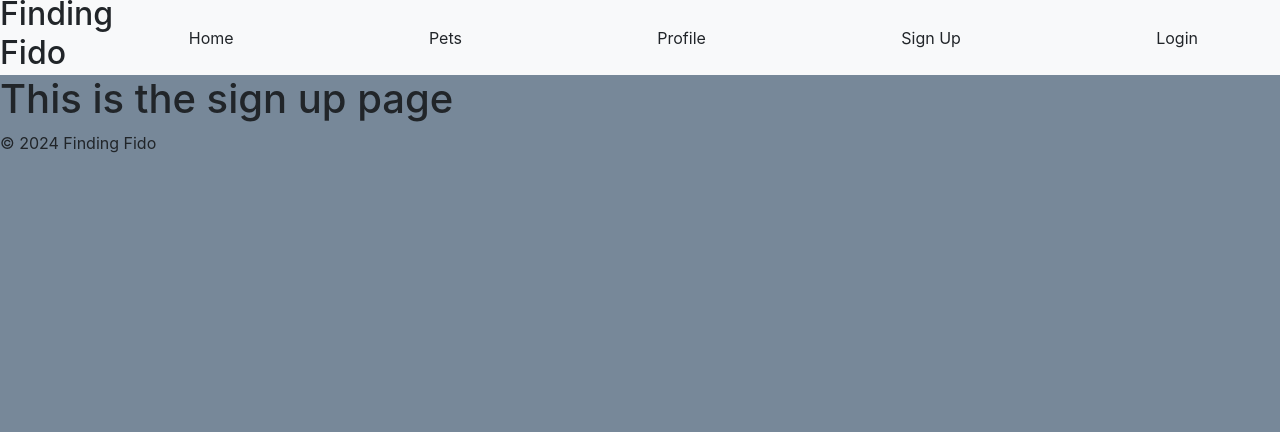
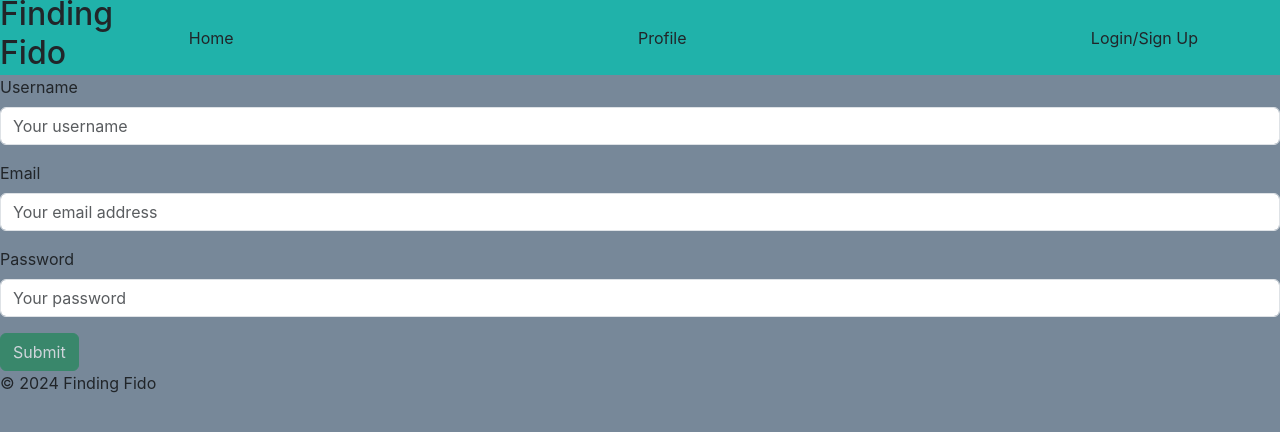
Before and after one commit to ImperialSpaceCoalition/Project3, a React (Create React App) app in the folder client/: page /signup in a window 1280 px wide. Shown: the top 432 px of the page. Built offline with nearby package versions, Linux system fonts and the light colour scheme.

Commit message:
consolidated login and signup pages and adjusted links to animal pages

```diff
--- a/client/src/App.css
+++ b/client/src/App.css
@@ -18,7 +18,7 @@
 
 .header-body{
   height: 75px;
-  background-color: red;
+  background-color: lightseagreen;
 }
 
 .home-card{
@@ -32,7 +32,7 @@
   margin: 10px;
   padding: 5px;
   border-radius: 5px;
-  background-color: darkgray;
+  background-color: darkgrey;
 }
 
 .home-image{
@@ -41,3 +41,15 @@
   padding: 5px;
   border-radius: 10px;
 }
+
+.link-button{
+  margin: 90px;
+}
+
+.link-button-guineapig{
+  margin: 90px;
+}
+
+.link-button-gerbil{
+  margin: 50px;
+}
--- a/client/src/components/Home.js
+++ b/client/src/components/Home.js
@@ -20,7 +20,7 @@ function Home() {
         {/* animal of the week card on first 4/12 of page */}
         <Col sm={4}>
           <Card.Title>Animal of the Week</Card.Title>
-          <Card style={{ width: '25rem', height: '30rem' }}>
+          <Card style={{ width: '25rem', height: '30rem', backgroundColor:"lightcoral" }}>
          <Card.Img variant="top" src="holder.js/100px180" />
          <Card.Body>
 
@@ -39,48 +39,48 @@ function Home() {
 
         <Col>
           <div className='animal-link'>
-            <a href="/dogs">Dogs</a>
             <img className="home-image" alt="animal pic" src={DogPic} />
-            {/* <a href="/dogs">Dogs</a> */}
+            <a className="link-button" href="/dogs"><Button variant="primary">Adopt a Dog</Button></a>
           </div>
         </Col>
 
         <Col>
         <div className='animal-link'>
-            <a href="/cats">Cats</a>
-            <img className="home-image" alt="animal pic" src={CatPic} />
+          <img className="home-image" alt="animal pic" src={CatPic} />
+            <a className="link-button" href="/cats"><Button>Adopt a Cat</Button></a>
+
             {/* <a href="/cats">Cats</a> */}
           </div>
         </Col>
 
         <Col>
         <div className="animal-link">
-            <a href="/rabbits">Rabbits</a>
             <img className="home-image" alt="animal pic" src={RabbitPic} />
+            <a className="link-button" href="/rabbits"><Button>Adopt a Rabbit</Button></a>
             {/* <a href="/rabbits">Rabbits</a> */}
           </div>
         </Col>
 
         <Col>
          <div className="animal-link">
-            <a href="/ferrets">Ferrets</a>
-            <img className="home-image" alt="animal pic" src={FerretPic} />
+           <img className="home-image" alt="animal pic" src={FerretPic} />
+           <a className="link-button" href="/ferrets"><Button>Adopt a Ferret</Button></a>
             {/* <a href="/ferrets">Ferrets</a> */}
          </div>
         </Col>
 
         <Col>
          <div className="animal-link">
-            <a href="/guineapigs">Guinea Pigs</a>
-            <img className="home-image" alt="animal pic" src={GuineaPigPic}/>
+           <img className="home-image" alt="animal pic" src={GuineaPigPic}/>
+           <a className="link-button-guineapig" href="/guineapigs"><Button>Adopt a Guinea Pig</Button></a>
             {/* <a href="/guineapigs">Check Out Guinea Pigs</a> */}
          </div>
         </Col>
 
         <Col>
          <div className="animal-link">
-            <a href="/hamstersgerbils">Hamsters/Gerbils</a>
-            <img className="home-image" alt="animal pic" src={HamsterPic} />
+           <img className="home-image" alt="animal pic" src={HamsterPic} />
+           <a className="link-button-gerbil" href="/hamstersgerbils"><Button>Adopt a Hamster/Gerbil</Button></a>
             {/* <a href="/hamstersgerbils">Check Out Hamsters and Gerbils</a> */}
          </div>
         </Col>
--- a/client/src/components/Login.js
+++ b/client/src/components/Login.js
@@ -1,12 +1,110 @@
-import React from "react";
+// see SignupForm.js for comments
 
-function Login() {
+import { useState, useEffect } from 'react';
+import { Form, Button, Alert } from 'react-bootstrap';
+
+// import { useMutation } from '@apollo/client';
+// import { LOGIN_USER } from '../utils/mutations';
+
+// import Auth from '../utils/auth';
+
+const LoginForm = () => {
+  const [userFormData, setUserFormData] = useState({ email: '', password: '' });
+  const [validated] = useState(false);
+  const [showAlert, setShowAlert] = useState(false);
+
+//   const [login, { error }] = useMutation(LOGIN_USER);
+
+//   useEffect(() => {
+//     if (error) {
+//       setShowAlert(true);
+//     } else {
+//       setShowAlert(false);
+//     }
+//   }, [error]);
+
+  const handleInputChange = (event) => {
+    const { name, value } = event.target;
+    setUserFormData({ ...userFormData, [name]: value });
+  };
+
+  const handleFormSubmit = async (event) => {
+    event.preventDefault();
+
+    const form = event.currentTarget;
+    if (form.checkValidity() === false) {
+      event.preventDefault();
+      event.stopPropagation();
+    }
+
+    try {
+    //   const { data } = await login({
+    //     variables: { ...userFormData },
+    //   });
+
+    //   console.log(data);
+    //   Auth.login(data.login.token);
+    } catch (e) {
+      console.error(e);
+    }
+
+    // clear form values
+    setUserFormData({
+      email: '',
+      password: '',
+    });
+  };
+
   return (
-    <div>
-      <h1>This is the Login page</h1>
+    <>
+      <Form noValidate validated={validated} onSubmit={handleFormSubmit}>
+        <Alert
+          dismissible
+          onClose={() => setShowAlert(false)}
+          show={showAlert}
+          variant="danger"
+        >
+          Something went wrong with your login credentials!
+        </Alert>
+        <Form.Group className='mb-3'>
+          <Form.Label htmlFor="email">Email</Form.Label>
+          <Form.Control
+            type="text"
+            placeholder="Your email"
+            name="email"
+            onChange={handleInputChange}
+            value={userFormData.email}
+            required
+          />
+          <Form.Control.Feedback type="invalid">
+            Email is required!
+          </Form.Control.Feedback>
+        </Form.Group>
 
-    </div>
+        <Form.Group className='mb-3'>
+          <Form.Label htmlFor="password">Password</Form.Label>
+          <Form.Control
+            type="password"
+            placeholder="Your password"
+            name="password"
+            onChange={handleInputChange}
+            value={userFormData.password}
+            required
+          />
+          <Form.Control.Feedback type="invalid">
+            Password is required!
+          </Form.Control.Feedback>
+        </Form.Group>
+        <Button
+          disabled={!(userFormData.email && userFormData.password)}
+          type="submit"
+          variant="success"
+        >
+          Submit
+        </Button>
+      </Form>
+    </>
   );
-}
+};
 
-export default Login;
+export default LoginForm;
--- a/client/src/components/NavHeader.jsx
+++ b/client/src/components/NavHeader.jsx
@@ -1,12 +1,16 @@
-import React from "react";
+import {useState} from "react";
 import {Link} from "react-router-dom"
-import {Navbar, NavItem, NavLink, Container} from "react-bootstrap"
+import Login from "./Login"
+import SignUp from"./SignUp"
+import {Navbar, Nav, NavItem, NavLink, Modal, Tab, Container} from "react-bootstrap"
 // import 'bootstrap/dist/css/bootstrap.min.css';
 // import {}
 
 export default function NavHeader() {
+  const [showModal, setShowModal] = useState(false);
   return (
-    <Navbar className="header-body bg-body-tertiary">
+    <>
+    <Navbar className="header-body">
       <h2 className="header-title">Finding Fido</h2>
       <Container className="header">
         <NavItem>
@@ -14,22 +18,53 @@ export default function NavHeader() {
           {/* <Link  >Home</Link> */}
         </NavItem>
         <NavItem>
-          <NavLink as={Link} to="/">Pets</NavLink>
-          {/* <Link to="/pets">Pets</Link> */}
-        </NavItem>
-        <NavItem>
           <NavLink as={Link} to="/profile">Profile</NavLink>
           {/* <Link to="/profile">User Profile</Link> */}
         </NavItem>
-        <NavItem>
+        {/* <NavItem>
           <NavLink as={Link} to="/signup">Sign Up</NavLink>
-          {/* <Link to="/profile">User Profile</Link> */}
+          {/* <Link to="/profile">User Profile</Link>
         </NavItem>
         <NavItem>
           <NavLink as={Link} to="/login">Login</NavLink>
-          {/* <Link to="/profile">User Profile</Link> */}
-        </NavItem>
+          {/* <Link to="/profile">User Profile</Link>
+        </NavItem> */}
+
+       <Nav.Link onClick={() => setShowModal(true)}>Login/Sign Up</Nav.Link>
       </Container>
     </Navbar>
+    <Modal
+        size='lg'
+        show={showModal}
+        onHide={() => setShowModal(false)}
+        aria-labelledby='signup-modal'>
+        {/* tab container to do either signup or login component */}
+        <Tab.Container defaultActiveKey='login'>
+          <Modal.Header closeButton>
+            <Modal.Title id='signup-modal'>
+              <Nav variant='pills'>
+                <Nav.Item>
+                  <Nav.Link eventKey='login'>Login</Nav.Link>
+                </Nav.Item>
+                <Nav.Item>
+                  <Nav.Link eventKey='signup'>Sign Up</Nav.Link>
+                </Nav.Item>
+              </Nav>
+            </Modal.Title>
+          </Modal.Header>
+          <Modal.Body>
+            <Tab.Content>
+              <Tab.Pane eventKey='login'>
+                <Login handleModalClose={() => setShowModal(false)} />
+              </Tab.Pane>
+              <Tab.Pane eventKey='signup'>
+                <SignUp handleModalClose={() => setShowModal(false)} />
+              </Tab.Pane>
+            </Tab.Content>
+          </Modal.Body>
+        </Tab.Container>
+      </Modal>
+
+    </>
   );
 }
--- a/client/src/components/SignUp.js
+++ b/client/src/components/SignUp.js
@@ -1,12 +1,139 @@
-import React from "react";
+import { useState, useEffect } from 'react';
+import { Form, Button, Alert } from 'react-bootstrap';
 
-function SignUp() {
+// import { useMutation } from '@apollo/client';
+// import { ADD_USER } from '../utils/mutations';
+
+// import Auth from '../utils/auth';
+
+const Signup = () => {
+  // set initial form state
+  const [userFormData, setUserFormData] = useState({
+    username: '',
+    email: '',
+    password: '',
+  });
+  // set state for form validation
+  const [validated] = useState(false);
+  // set state for alert
+  const [showAlert, setShowAlert] = useState(false);
+
+//   const [addUser, { error }] = useMutation(ADD_USER);
+
+//   useEffect(() => {
+//     if (error) {
+//       setShowAlert(true);
+//     } else {
+//       setShowAlert(false);
+//     }
+//   }, [error]);
+
+  const handleInputChange = (event) => {
+    const { name, value } = event.target;
+    setUserFormData({ ...userFormData, [name]: value });
+  };
+
+  const handleFormSubmit = async (event) => {
+    event.preventDefault();
+
+    // check if form has everything (as per react-bootstrap docs)
+    const form = event.currentTarget;
+    if (form.checkValidity() === false) {
+      event.preventDefault();
+      event.stopPropagation();
+    }
+
+    try {
+    //   const { data } = await addUser({
+    //     variables: { ...userFormData },
+    //   });
+    //   console.log(data);
+    //   Auth.login(data.addUser.token);
+    } catch (err) {
+      console.error(err);
+    }
+
+    setUserFormData({
+      username: '',
+      email: '',
+      password: '',
+    });
+  };
+
   return (
-    <div>
-      <h1>This is the sign up page</h1>
+    <>
+      {/* This is needed for the validation functionality above */}
+      <Form noValidate validated={validated} onSubmit={handleFormSubmit}>
+        {/* show alert if server response is bad */}
+        <Alert
+          dismissible
+          onClose={() => setShowAlert(false)}
+          show={showAlert}
+          variant="danger"
+        >
+          Something went wrong with your signup!
+        </Alert>
 
-    </div>
+        <Form.Group className='mb-3'>
+          <Form.Label htmlFor="username">Username</Form.Label>
+          <Form.Control
+            type="text"
+            placeholder="Your username"
+            name="username"
+            onChange={handleInputChange}
+            value={userFormData.username}
+            required
+          />
+          <Form.Control.Feedback type="invalid">
+            Username is required!
+          </Form.Control.Feedback>
+        </Form.Group>
+
+        <Form.Group className='mb-3'>
+          <Form.Label htmlFor="email">Email</Form.Label>
+          <Form.Control
+            type="email"
+            placeholder="Your email address"
+            name="email"
+            onChange={handleInputChange}
+            value={userFormData.email}
+            required
+          />
+          <Form.Control.Feedback type="invalid">
+            Email is required!
+          </Form.Control.Feedback>
+        </Form.Group>
+
+        <Form.Group className='mb-3'>
+          <Form.Label htmlFor="password">Password</Form.Label>
+          <Form.Control
+            type="password"
+            placeholder="Your password"
+            name="password"
+            onChange={handleInputChange}
+            value={userFormData.password}
+            required
+          />
+          <Form.Control.Feedback type="invalid">
+            Password is required!
+          </Form.Control.Feedback>
+        </Form.Group>
+        <Button
+          disabled={
+            !(
+              userFormData.username &&
+              userFormData.email &&
+              userFormData.password
+            )
+          }
+          type="submit"
+          variant="success"
+        >
+          Submit
+        </Button>
+      </Form>
+    </>
   );
-}
+};
 
-export default SignUp;
+export default Signup;
```
